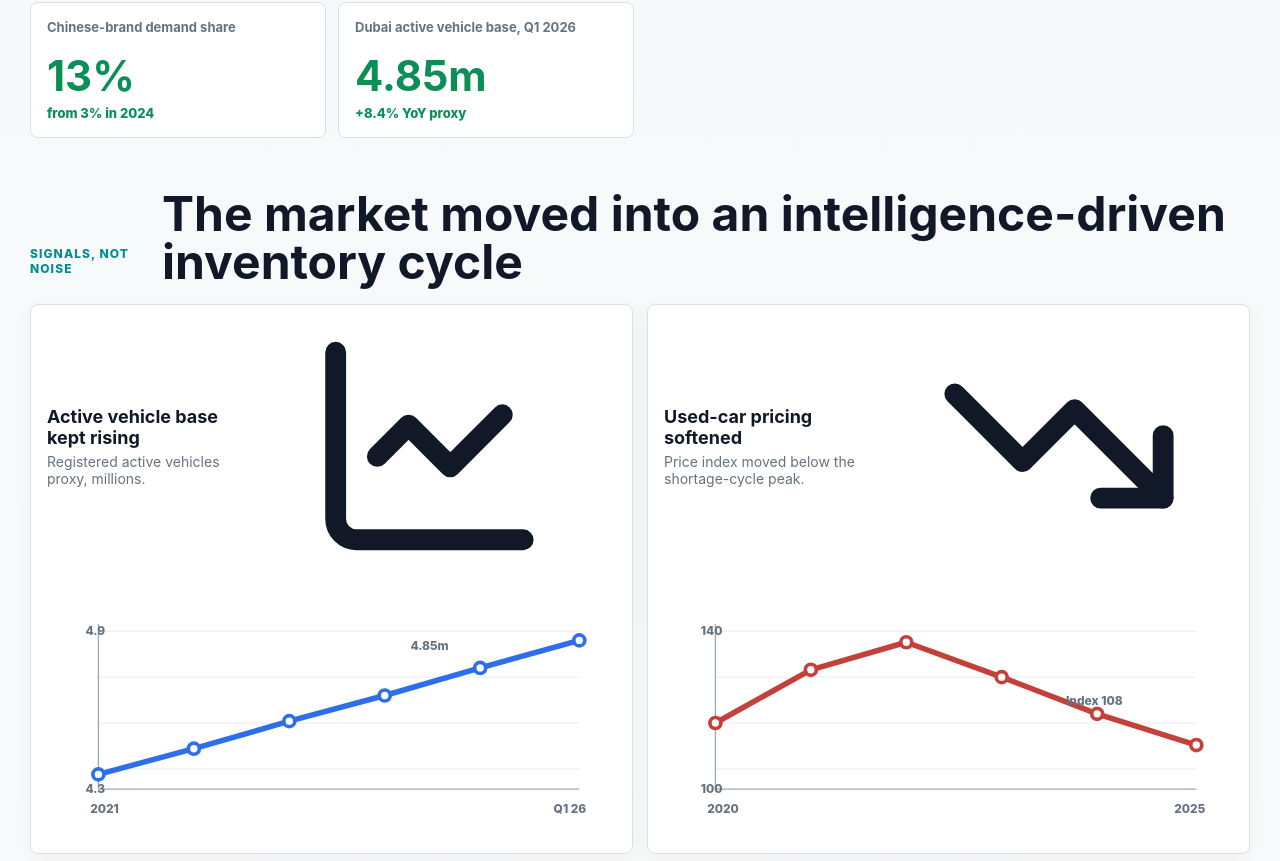
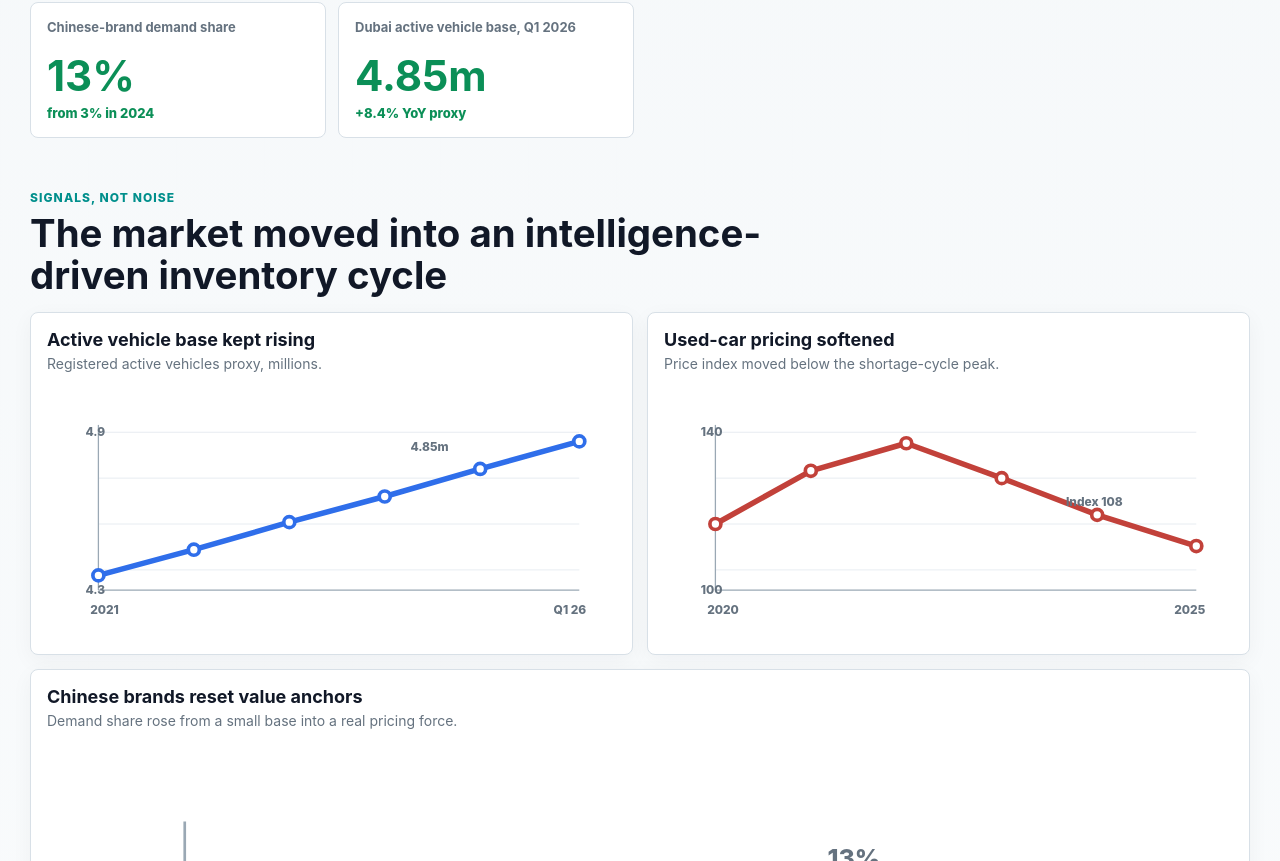
Before and after one commit to Alexey3250/signal-desk, a Next.js app: page /automotive in a window 1280 px wide. Shown: the part 639-1500 px from the top of the page. Built offline with nearby package versions, Linux system fonts and the light colour scheme.

Commit message:
Fix automotive chart header rendering

```diff
--- a/app/automotive/page.tsx
+++ b/app/automotive/page.tsx
@@ -3,12 +3,9 @@ import type { Metadata } from "next";
 import {
   ArrowLeft,
   ArrowUpRight,
-  BarChart3,
   Database,
   Gauge,
-  LineChart,
-  ShieldCheck,
-  TrendingDown
+  ShieldCheck
 } from "lucide-react";
 
 export const metadata: Metadata = {
@@ -297,7 +294,6 @@ export default function AutomotivePage() {
                 <h3>Active vehicle base kept rising</h3>
                 <p>Registered active vehicles proxy, millions.</p>
               </div>
-              <LineChart size={20} aria-hidden="true" />
             </div>
             <VehicleBaseChart />
           </article>
@@ -307,7 +303,6 @@ export default function AutomotivePage() {
                 <h3>Used-car pricing softened</h3>
                 <p>Price index moved below the shortage-cycle peak.</p>
               </div>
-              <TrendingDown size={20} aria-hidden="true" />
             </div>
             <PriceIndexChart />
           </article>
@@ -317,7 +312,6 @@ export default function AutomotivePage() {
                 <h3>Chinese brands reset value anchors</h3>
                 <p>Demand share rose from a small base into a real pricing force.</p>
               </div>
-              <BarChart3 size={20} aria-hidden="true" />
             </div>
             <DemandShareChart />
           </article>
--- a/app/globals.css
+++ b/app/globals.css
@@ -731,6 +731,21 @@ h1 {
   margin-top: 12px;
 }
 
+.detail-shell .section-heading {
+  display: block;
+  margin-bottom: 16px;
+}
+
+.detail-shell .section-heading h2 {
+  max-width: 820px;
+  font-size: clamp(26px, 3vw, 40px);
+  line-height: 1.08;
+}
+
+.detail-shell .section-heading .eyebrow {
+  margin-bottom: 8px;
+}
+
 .hero-pills span {
   display: inline-flex;
   align-items: center;
@@ -800,7 +815,7 @@ h1 {
   font-size: 14px;
 }
 
-.chart-card svg {
+.chart-card > svg {
   width: 100%;
   min-height: 250px;
 }
```
